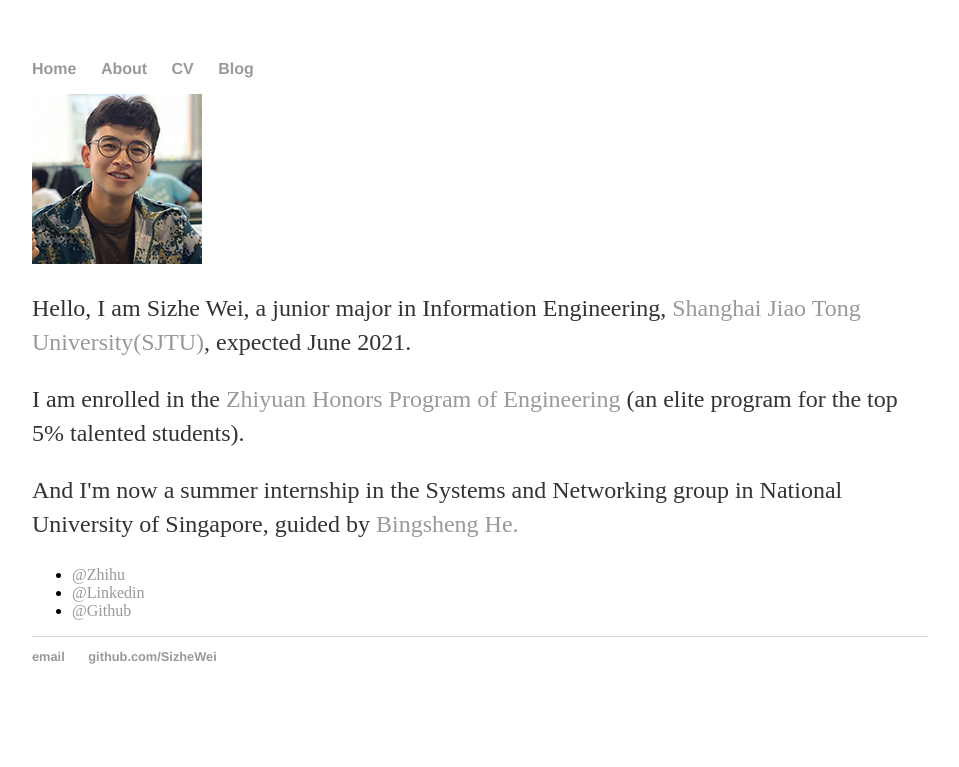
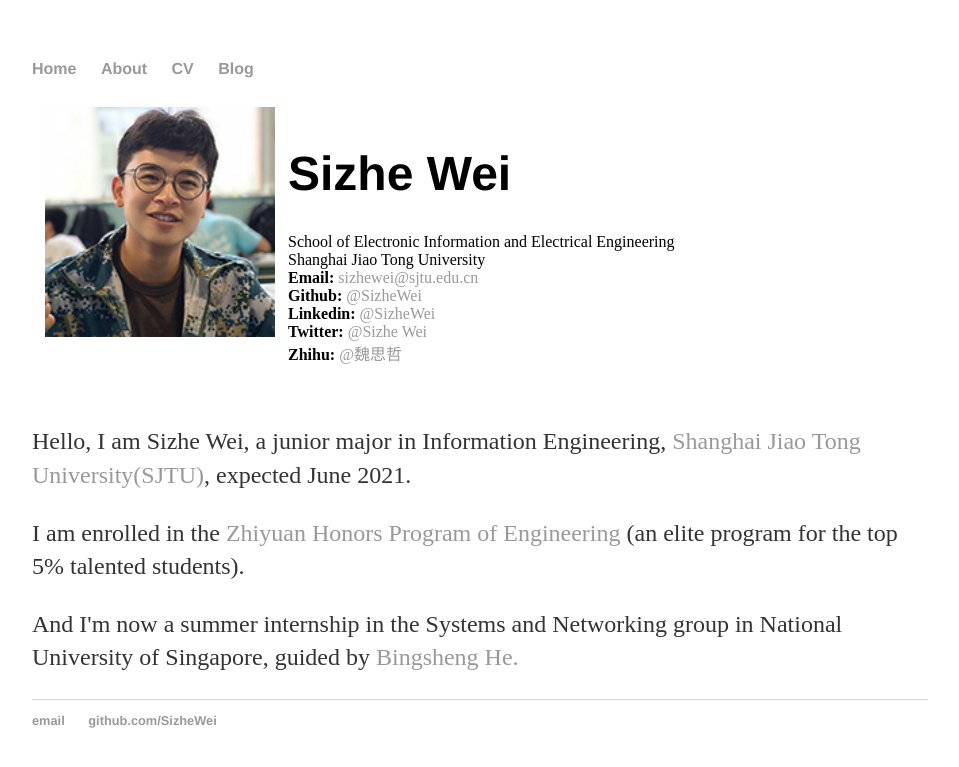
Before and after one commit to SizheWei/SizheWei.github.io, a Jekyll site: the page built from index.html, in a window 1280 px wide. Shown: the top 767 px of the page, without its empty margins (160-1119 px from the left). Built offline with Jekyll 4.4.1, drawn with Linux system fonts in a browser that asks for light colours.

Commit message:
using different columns

```diff
--- a/index.html
+++ b/index.html
@@ -3,20 +3,55 @@
 title: SizheWei
 ---
 <div class="row marketing">
-	<div class="col-sm-4">
+	<div class="span14">
+		<!-- <div class="col-sm-4">
 		<img  class="img-circle avatar" alt="Sizhe Wei" src="img/sizhewei.jpg">
+		</div> -->
+		<div style="float:left;padding:13px">
+			<img src="img/sizhewei.jpg" height="230px">
 		</div>
-	<div class="col-sm-8">
+		<div style="padding:20px;padding-left:20px">
+			<h1>Sizhe Wei</h1>
+			<ul style="list-style-type: none">
+				<li>
+					School of Electronic Information and Electrical Engineering
+					<br>
+					Shanghai Jiao Tong University
+					<br>
+				</li>
+				<li>
+				</li>
+				<li>
+					<b>Email: </b><a>sizhewei@sjtu.edu.cn</a>
+				</li>
+				<li>
+					<b>Github: </b>
+					<a href="https://github.com/SizheWei">@SizheWei</a>
+				</li>
+				<li>
+					<b>Linkedin: </b>
+					<a href="https://www.linkedin.com/in/sizhewei/">@SizheWei</a>
+				</li>
+				<li>
+					<b>Twitter: </b>
+					<a href="https://twitter.com/SizheWei">@Sizhe Wei</a>
+				</li>
+				<li>
+					<b>Zhihu: </b>
+					<a href="https://www.zhihu.com/people/wei-si-zhe-1998/activities">@魏思哲</a>
+				</li>
+			</ul>
+		</div>
 		<p>Hello, I am Sizhe Wei, a junior major in Information Engineering, <a href="https://www.sjtu.edu.cn/">Shanghai Jiao Tong University(SJTU)</a>, expected June 2021.</p>
 
 		<p>I am enrolled in the <a href="https://zhiyuan.sjtu.edu.cn/">Zhiyuan Honors Program of Engineering</a> (an elite program for the top 5% talented students).</p>
 
 		<p>And I'm now a summer internship in the Systems and Networking group in National University of Singapore, guided by <a href="https://www.comp.nus.edu.sg/~hebs/index.html">Bingsheng He.</a></p>
 
-	<ul class="contacts">
+		<!-- <ul class="contacts">
 			<li><a href="https://www.zhihu.com/people/wei-si-zhe-1998/activities">@Zhihu</a></li>
 			<li><a href="https://www.linkedin.com/in/sizhewei/">@Linkedin</a></li>
 			<li><a href="https://github.com/SizheWei">@Github</a></li>
-		</ul>
+		</ul> -->
 	</div>
 </div>
```
Lines whose indentation alone changed are shown as unchanged.
